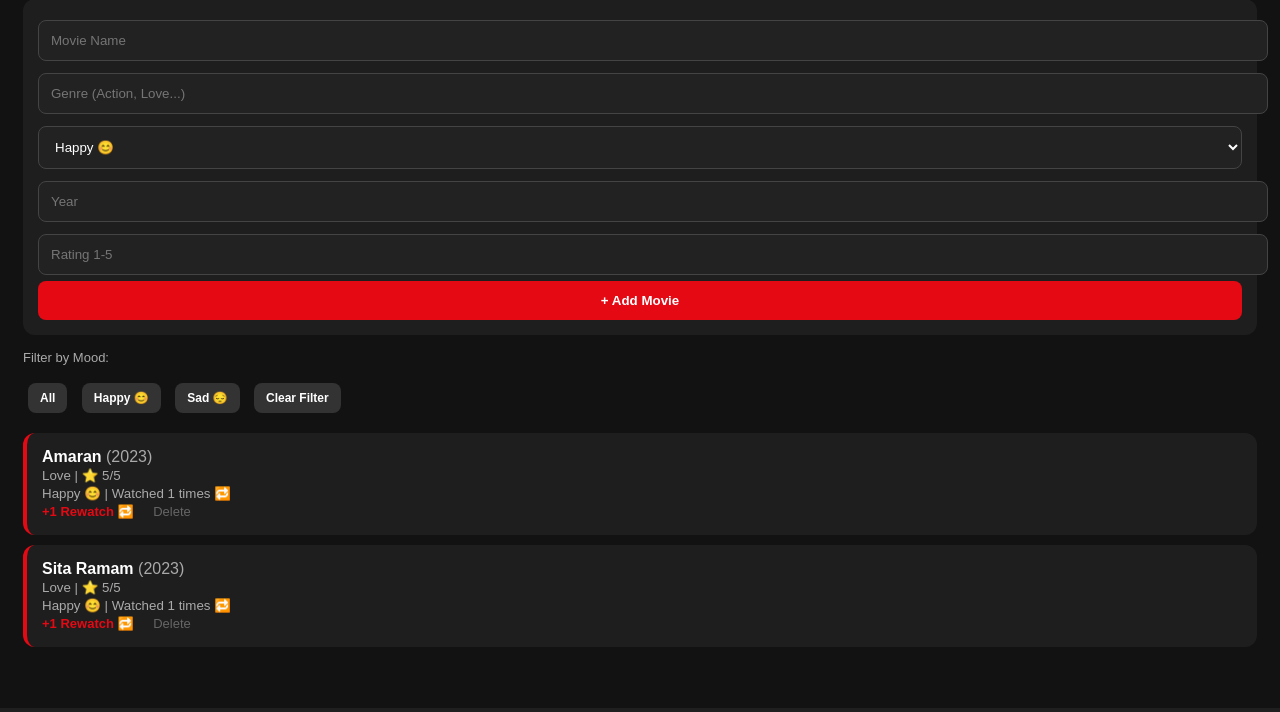
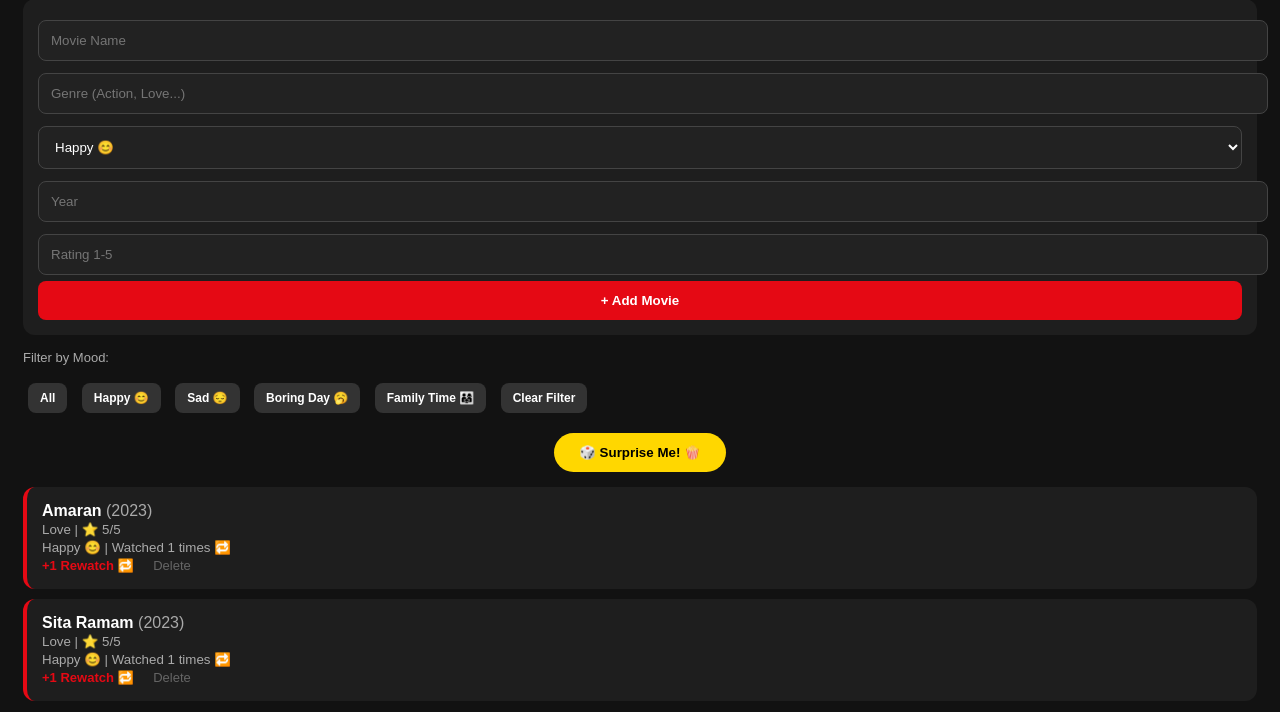
Before and after one commit to doddavarapu-monika/Movie-Website, a Flask app: page / in a window 1280 px wide. Shown: the part 92-804 px from the top of the page. Run offline with Flask 3, Linux system fonts and the light colour scheme; data comes from the database, SQL or seed files in the repository.

Commit message:
Add mood filter buttons and surprise me feature

```diff
--- a/templates/index.html
+++ b/templates/index.html
@@ -41,13 +41,19 @@
   <button type="submit">+ Add Movie</button>
 </form>
 
-<!-- MOOD FILTER -->
+<!-- MOOD FILTER - FIXED WITH ALL MOODS + SURPRISE ME -->
 <div style="margin-top:15px;">
   <p style="color:#aaa; font-size:13px;">Filter by Mood:</p>
   <button class="filter-btn" onclick="filterMood('All')">All</button>
   <button class="filter-btn" onclick="filterMood('Happy 😊')">Happy 😊</button>
   <button class="filter-btn" onclick="filterMood('Sad 😔')">Sad 😔</button>
+  <button class="filter-btn" onclick="filterMood('Boring Day 🥱')">Boring Day 🥱</button>
+  <button class="filter-btn" onclick="filterMood('Family Time')">Family Time 👨‍👩‍👧</button>
   <button class="filter-btn" onclick="location.reload()">Clear Filter</button>
+</div>
+
+<div style="text-align:center; margin-top:15px;">
+  <button onclick="surpriseMe()" style="background:gold; color:black; width:auto; padding:12px 25px; border-radius:25px; font-weight:bold;">🎲 Surprise Me! 🍿</button>
 </div>
 
 <!-- MOVIE LIST -->
@@ -74,6 +80,17 @@ function filterMood(mood) {
     else card.style.display='none';
   });
 }
+
+function surpriseMe() {
+  const visibleCards = Array.from(document.querySelectorAll('.movie-card')).filter(c => c.style.display !== 'none');
+  const cards = visibleCards.length > 0 ? visibleCards : document.querySelectorAll('.movie-card');
+  if(cards.length == 0) { alert('No movies! Add some first!'); return; }
+  const random = cards[Math.floor(Math.random() * cards.length)];
+  random.style.border = '2px solid gold';
+  random.scrollIntoView({behavior:'smooth', block:'center'});
+  const name = random.querySelector('b').innerText;
+  setTimeout(() => alert('🍿 Tonight Watch: ' + name + ' !'), 500);
+}
 </script>
 
 </body>
```
